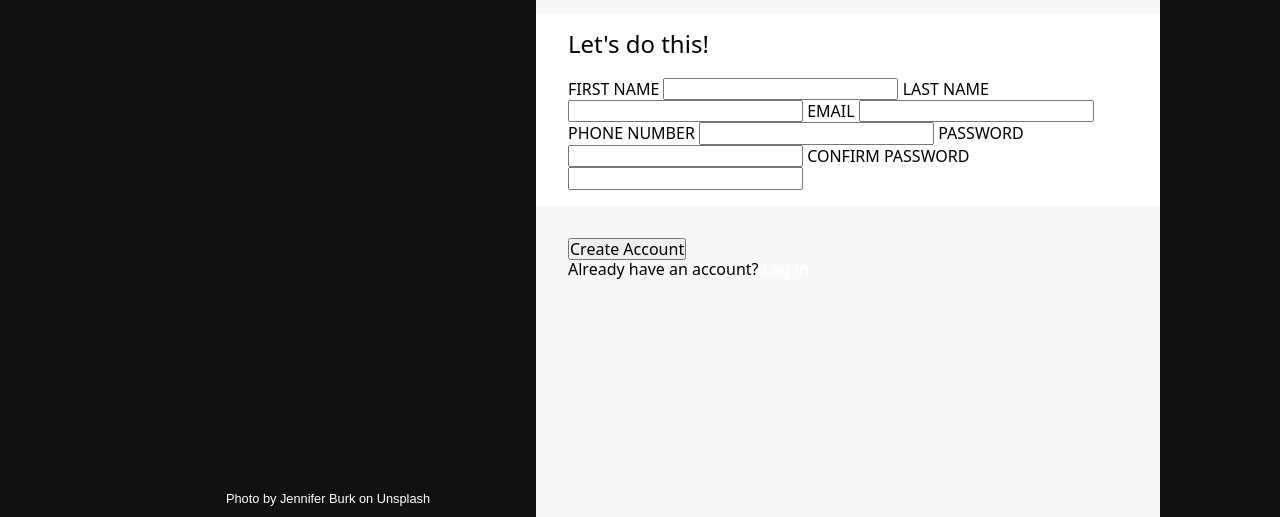
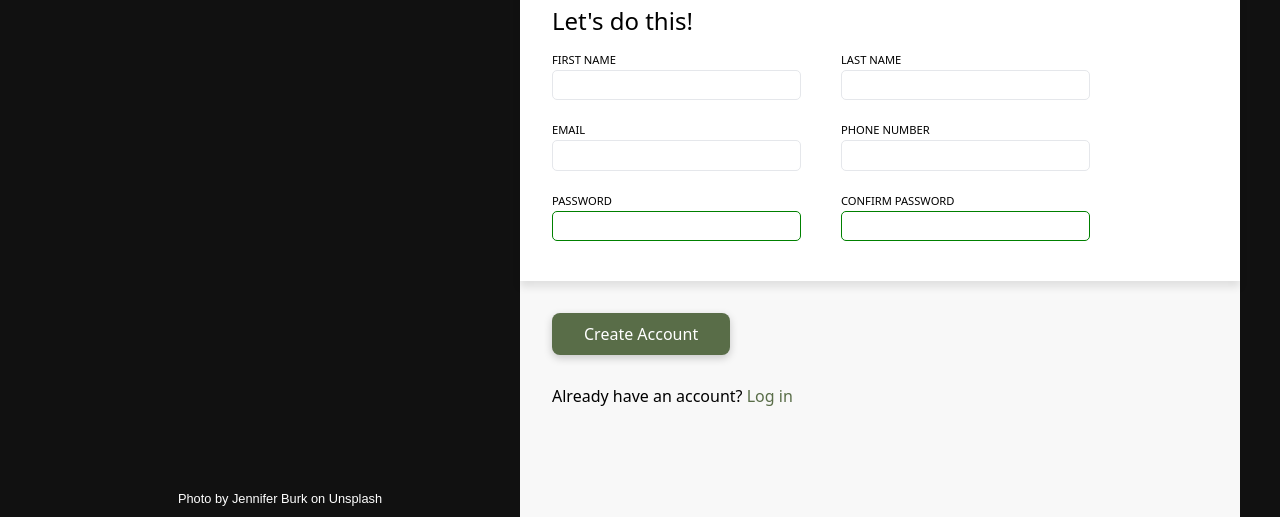
Before and after one commit to TahraouiMustapha/Sign-up-Form, a plain HTML site: page index.html in a window 1280 px wide. Shown: the part 283-800 px from the top of the page. Drawn offline with Linux system fonts and the light colour scheme; a web font is replaced by a local one.

Commit message:
finiched style of right-side (form)
in this change i styled the form of right-side, i added the after content for error message of password.

```diff
--- a/index.html
+++ b/index.html
@@ -43,29 +43,37 @@
                 <h2 class="title">Let's do this!</h2>
                 <form action="#" class="my-form" method="post">
 
+                    <div class="input-container">
                         <label for="first-name">FIRST NAME</label>
                         <input type="text" id="first-name" name="first-name" >
-
+                    </div>
+                    <div class="input-container">
                         <label for="last-name">LAST NAME</label>
                         <input type="text" id="last-name" name="last-name">
-
+                    </div>
+                    <div class="input-container">
                         <label for="email">EMAIL</label>
                         <input type="email" id="email" name="email" >
-
+                    </div>
+                    <div class="input-container">
                         <label for="number">PHONE NUMBER</label>
                         <input type="number" id="number" name="number" >
-
+                    </div>
+                    <div class="input-container">
                         <label for="password">PASSWORD</label>
-                    <input type="password" id="password" name="password">
-
+                        <input class="error" type="password" id="password" name="password" minlength="8">
+                        <p class="invalid-password">*Password do not match</p>
+                    </div>
+                    <div class="input-container">
                         <label for="confirm-password">CONFIRM PASSWORD</label>
-                    <input type="text" id="confirm-password" >
+                        <input class="error" type="password" id="confirm-password" minlength="8">
+                    </div>
 
                 </form>
             </div>
 
             <div class="create-account">
-                <button class="btn-create">Create Account</button>
+                <button type="submit" class="btn-create">Create Account</button>
                 <p>Already have an account? <a href="#" class="Log-in-link">Log in</a></p>
             </div>
 
--- a/styles/style.css
+++ b/styles/style.css
@@ -22,7 +22,7 @@ a {
 }
 
 .container {
-    width: min(100vw, 1040px);
+    width: min(100vw, 1200px);
     height:100vh;
     display: flex;
 }
@@ -39,7 +39,7 @@ a {
 }
 
 .logo-area {
-    background-color: rgba(0, 0, 0, .6);
+    background-color: rgba(0, 0, 0, .5);
     width:100%;
     height:15vh;
 
@@ -90,6 +90,7 @@ a {
     background-color: white;
     width:100%;
     padding:1rem 2rem;
+    box-shadow: 0 6px 8px rgba(0, 0, 0, .1);
 }
 
 .lets-do-this  .title {
@@ -98,6 +99,65 @@ a {
     margin-bottom: 20px;
 }
 
+.lets-do-this .my-form {
+    display: flex;
+    flex-wrap: wrap;
+}
+
+.input-container {
+    display: flex;
+    flex-direction: column;
+    margin-right: 2.5em;
+    margin-bottom: 1.5em;
+}
+
+.input-container label {
+    font-size: .7em;
+    margin-bottom: 3px;
+}
+
+.input-container input {
+    border: 1px #E5E7EB solid;
+    border-radius: 5px;
+    height:1.9em;
+    padding: 8px;
+    outline: none;
+}
+
+input:focus {
+    border: 1px #86a9ee solid;
+    box-shadow: 2px 2px 5px rgba(0, 0, 0, .1);
+}
+
+input.error:invalid {
+    border: 1px red solid;
+}
+
+.invalid-password {
+    color:red;
+    display: none;
+}
+
+input.error:valid {
+    border: 1px green solid;
+}
+
 .create-account {
     padding:0 2rem;
 }
+
+.btn-create {
+    background-color: #596D48;
+    color:white;
+    font-weight: 500;
+    border:none;
+    cursor: pointer;
+    box-shadow: 0 3px 8px  rgba(0, 0, 0, .2);
+    padding:12px 32px;
+    border-radius: 8px;
+    margin-bottom: 2em;
+}
+
+.Log-in-link {
+    color:#596D48;
+}
```
Lines whose indentation alone changed are shown as unchanged.
